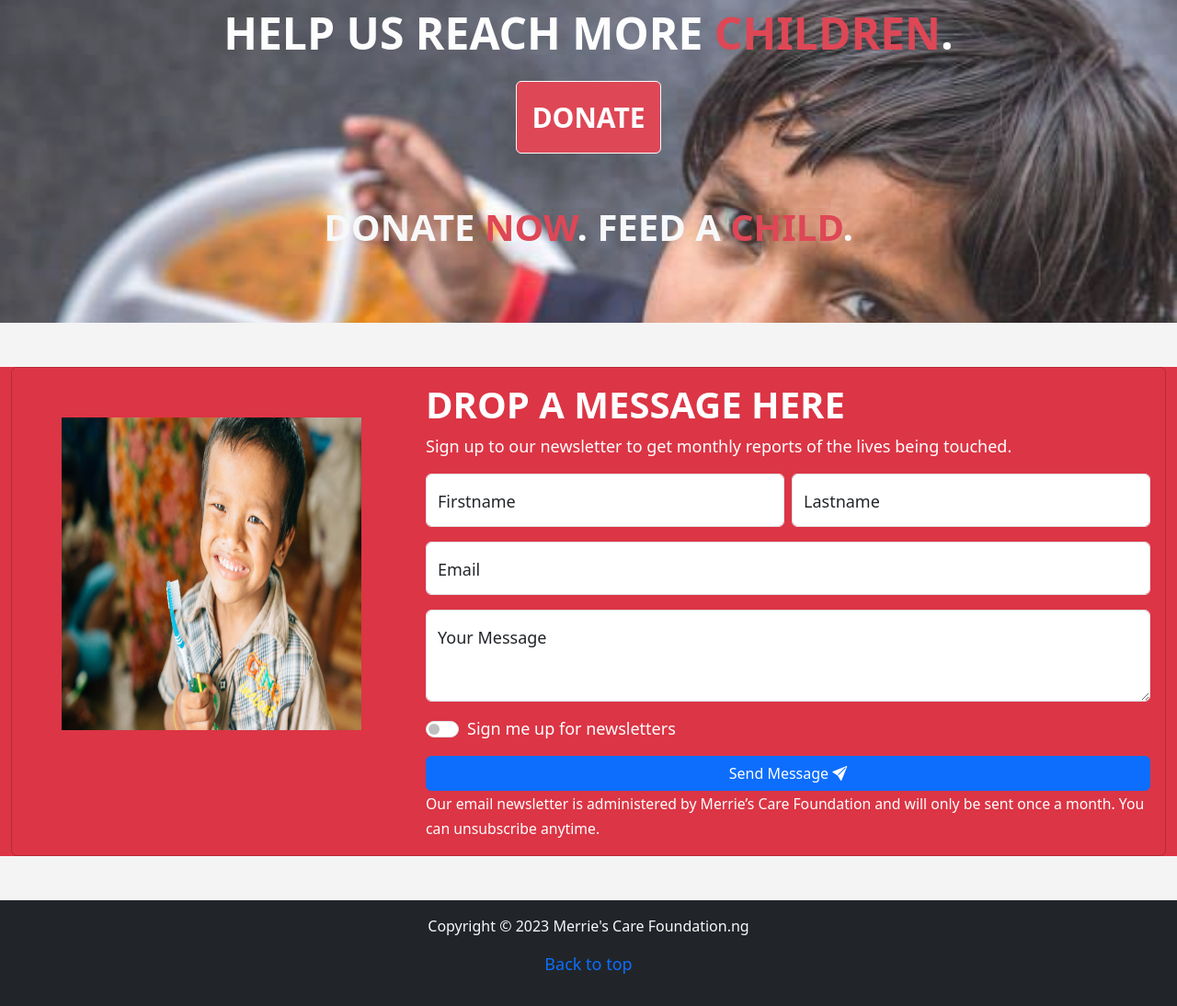
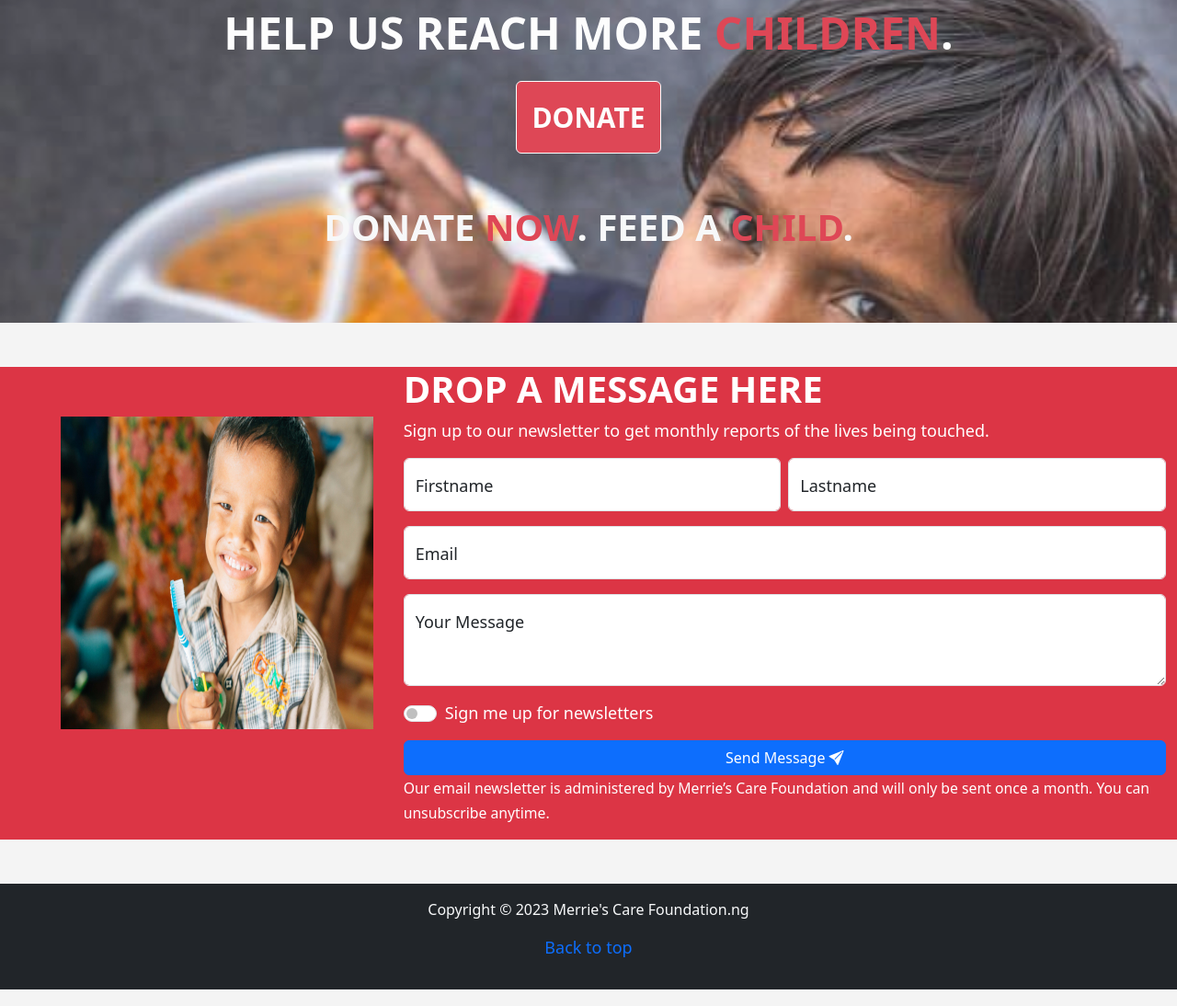
Before and after one commit to SparkleAla/Merrie-Care-Foundation, a plain HTML site: page about.html in a window 1280 px wide. Shown: the part 5461-6555 px from the top of the page at 92% size. Drawn offline with nearby package versions, Linux system fonts and the light colour scheme.

Commit message:
about.html

```diff
--- a/about.html
+++ b/about.html
@@ -3,7 +3,7 @@
     <head>
         <meta charset="UTF-8">
         <meta http-equiv="X-UA-Compatible" content="IE=edge">
-        <meta name="viewport" content="width=device-width, initial-scale=1.0">
+        <meta name="viewport" content="width=device-width, initial-scale=1">
         <title>Merrie's Care Foundation</title>
 
         <!-- Favicon -->
@@ -340,16 +340,15 @@
 
          <!-- Contact Form -->
     <div class="container-fluid mt-5 mb-5 mx-0 text-bg-danger" id="contact">
-            <div class="card mb-3 text-bg-danger">
-                <div class="row g-5">
+        <div class="row g-9">
             <div class="col-md-4">
                 <img src="img/end.jpg" class="img-fluid mb-0 mt-4 m-4"
                     style=" width: 400px; height: 400px; padding: 30px;" alt="...">
             </div>
             <div class="col-md-8">
-                        <div class="card-body mt-0">
+                <div class="mt-0">
                     <h5 class=" display-6 text-white fw-bold">DROP A MESSAGE HERE</h5>
-                            <p class="card-text">Sign up to our newsletter to get monthly reports of the lives being
+                    <p class="">Sign up to our newsletter to get monthly reports of the lives being
                         touched.
                     </p>
                     <form action="https://github.com/SparkleAla">
@@ -368,8 +367,7 @@
                             </div>
                         </div>
                         <div class="form-floating mb-3 mt-3 text-dark">
-                                    <input type="text" class="form-control" id="email" placeholder="Enter email"
-                                        name="email">
+                            <input type="text" class="form-control" id="email" placeholder="Enter email" name="email">
                             <label for="email">Email</label>
                         </div>
                         <div class="form-floating mb-3 mt-3 text-dark">
@@ -386,13 +384,12 @@
                                     class="bi-send-fill"></i></button>
                         </div>
                     </form>
-                            <p class="card-text">
+                    <p>
                         <small class="text-body-white">Our email newsletter is administered by
                             Merrie’s Care Foundation and will only be sent once a month. You can unsubscribe
                             anytime.
                         </small>
                     </p>
-                        </div>
                 </div>
             </div>
         </div>
```
Lines whose indentation alone changed are shown as unchanged.
